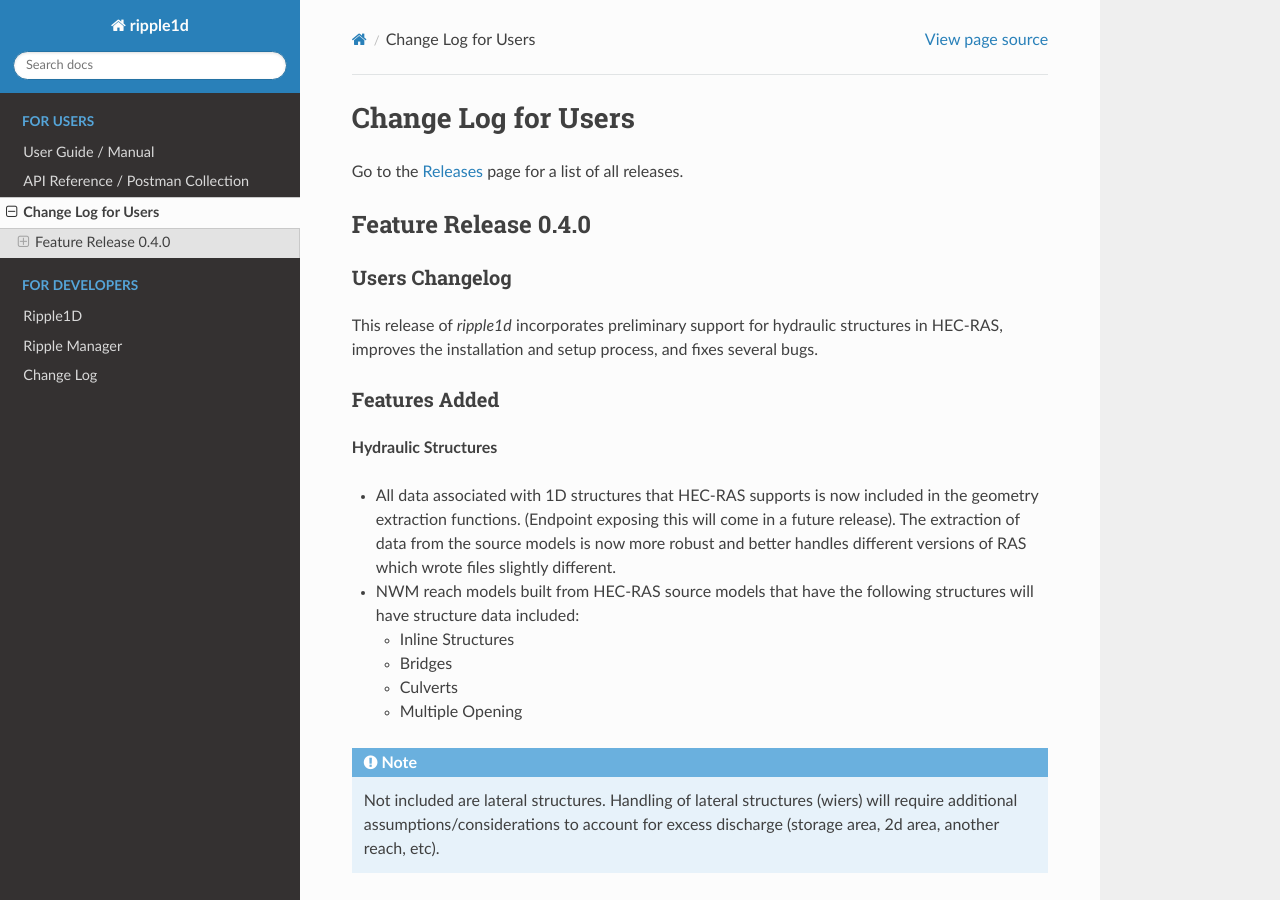
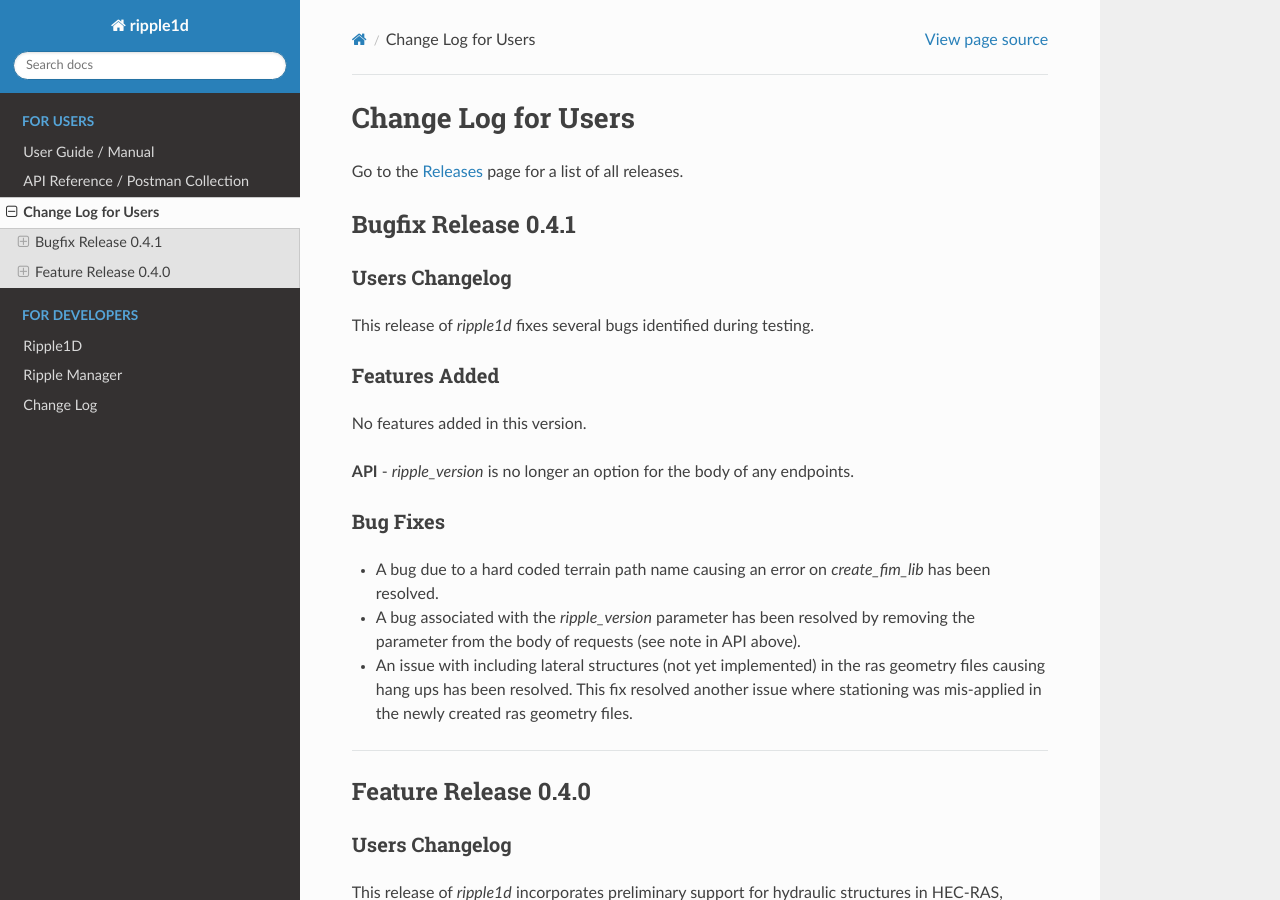
Before and after one commit to Dewberry/ripple1d, a Sphinx documentation site: the page built from docs/users_change_log.rst, in a window 1280 px wide and 900 px high. Built offline with Sphinx 7.4.7 and the Read the Docs theme 2.0.0, drawn with Linux system fonts in a browser that asks for light colours; pages that are not in the unit, such as notebooks, are missing from menus.

Commit message:
add user changelog to docs

```diff
--- a/docs/users_change_log.rst
+++ b/docs/users_change_log.rst
@@ -2,6 +2,28 @@
 =====================
 
 Go to the `Releases <https://github.com/Dewberry/ripple1d/releases.html>`_  page for a list of all releases.
+
+Bugfix Release 0.4.1
+~~~~~~~~~~~~~~~~~~~~~
+Users Changelog
+----------------
+This release of `ripple1d` fixes several bugs identified during testing.
+
+Features Added
+----------------
+No features added in this version.
+
+**API**
+- `ripple_version` is no longer an option for the body of any endpoints.
+
+Bug Fixes
+----------
+- A bug due to a hard coded terrain path name causing an error on  `create_fim_lib` has been resolved.
+- A bug associated with the `ripple_version` parameter has been resolved by removing the parameter from the body of requests (see note in API above).
+- An issue with including lateral structures (not yet implemented) in the ras geometry files causing hang ups  has been resolved. This fix resolved another issue where stationing was mis-applied in the newly created ras geometry files.
+
+
+-----------
 
 
 Feature Release 0.4.0
```
